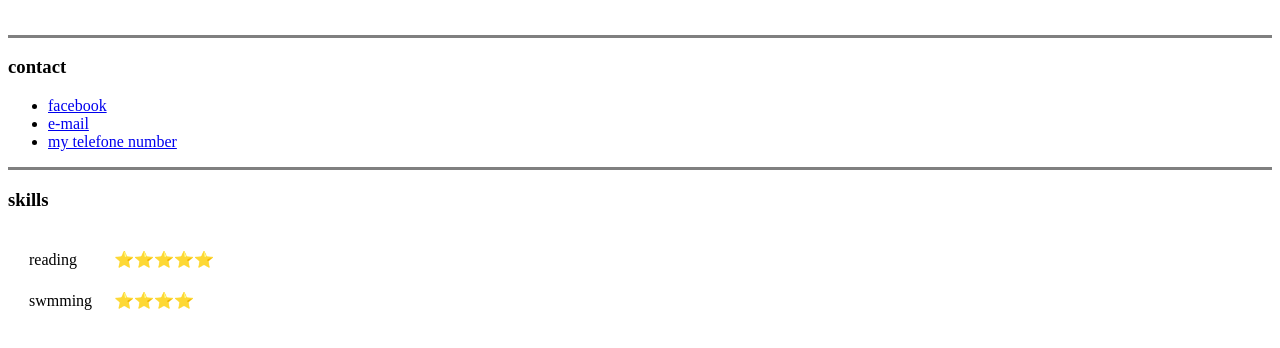
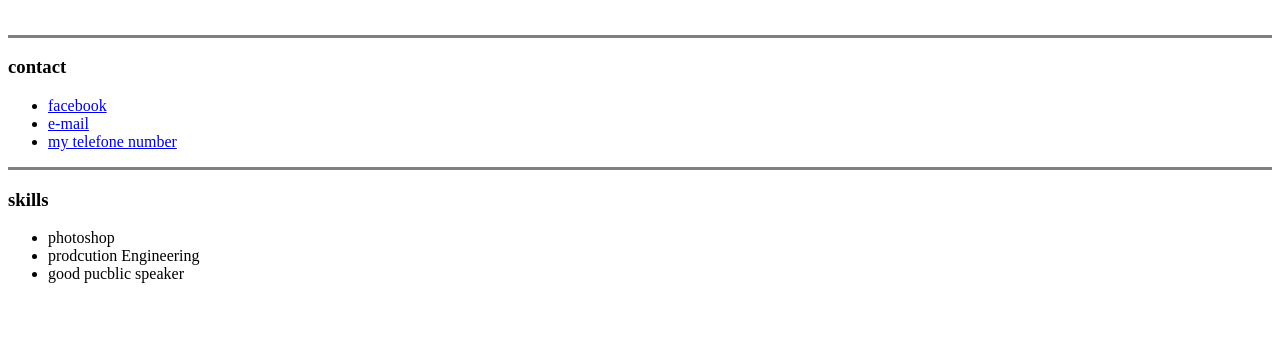
Before and after one commit to Abdelzaher12/my-cv, a plain HTML site: page index.html in a window 1280 px wide. Shown: the part 186-534 px from the top of the page. Drawn offline with Linux system fonts and the light colour scheme.

Commit message:
Add files via upload

```diff
--- a/index.html
+++ b/index.html
@@ -23,16 +23,10 @@
      </ul>
     <hr size="3" noshade>
     <h3> skills</h3>
- <table cellspacing="20">
-               <tr>
-                  <td> reading</td>
-                  <td>⭐⭐⭐⭐⭐</td>
-                </tr>
-                <tr>
-                  <td> swmming</td>
-                  <td>⭐⭐⭐⭐</td>
-                </tr>
-               </td>
-                </table>
+    <ul>
+      <li> photoshop </li>
+      <li> prodcution Engineering </li>
+      <li> good pucblic speaker </li>
+    </ul></li>
         </body>
 </html>
```
